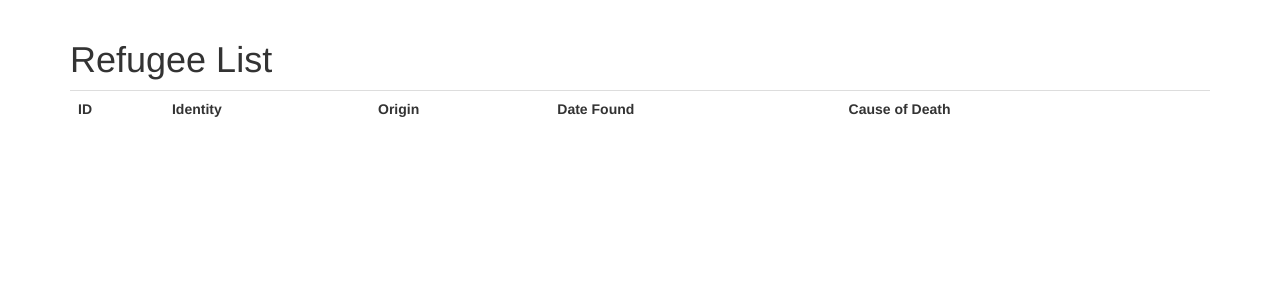
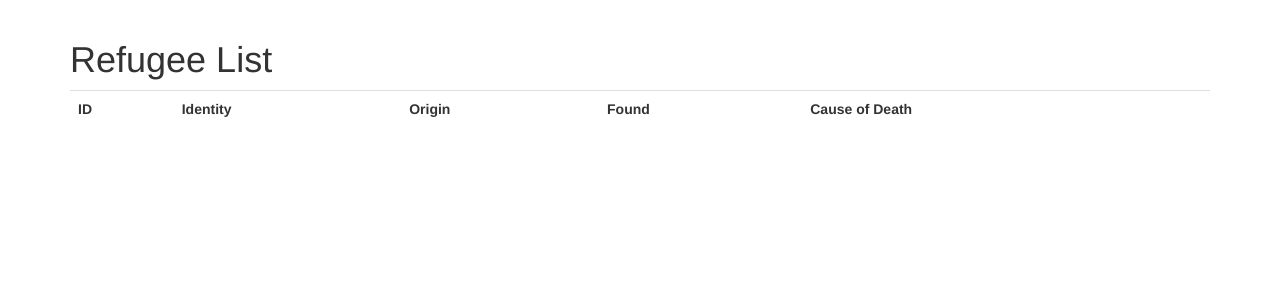
Before and after one commit to lbhtran/names-distribution, a Flask app: page /view_list in a window 1280 px wide. Shown: the part 52-352 px from the top of the page. Run offline with Flask 2, Linux system fonts and the light colour scheme; the visitor is signed in with stand-in values (Sample User, id 1); data comes from the database, SQL or seed files in the repository; data that the repository does not hold is empty; some libraries are stand-ins or nearby versions.

Commit message:
View names, csv file upload to database, upload success page, updated requirements.txt
+ View names: needs to be paginated
+ minor cosmetic change required for upload and upload success pages

```diff
--- a/app/templates/names/view_list.html
+++ b/app/templates/names/view_list.html
@@ -7,7 +7,7 @@
             <th scope="col">ID</th>
             <th scope="col">Identity</th>
             <th scope="col">Origin</th>
-            <th scope="col">Date Found</th>
+            <th scope="col">Found</th>
             <th scope="col">Cause of Death</th>
         </tr>
         {% set count = namespace(a=1) %}
```
